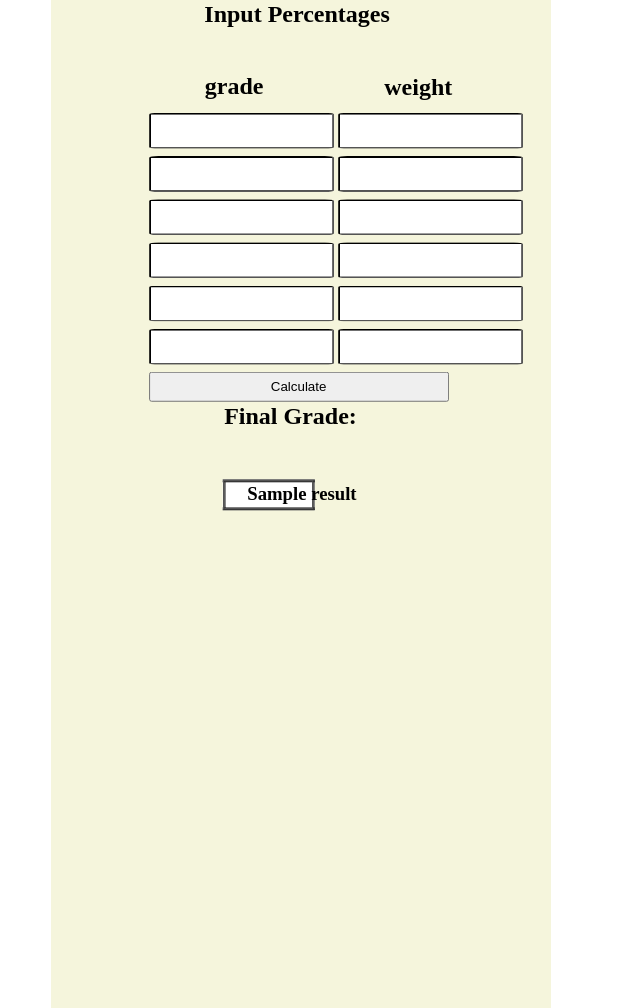
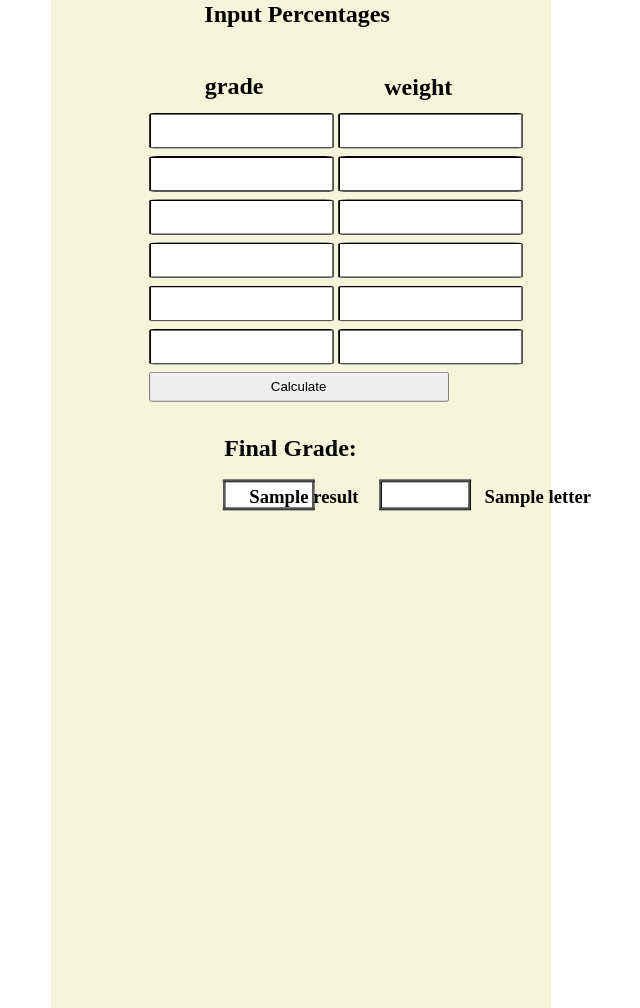
Before and after one commit to Csedge-Charles/grade-calculator, a Flask app: template templates/index.html in a window 1280 px wide. Shown: the part 318-1326 px from the top of the page, without its empty margins (7-647 px from the left). Run offline with Flask 3, Linux system fonts and the light colour scheme; the template is opened without the code that fills it: most values are stand-ins (such as "Sample title", 1, 10 or a date in 2020).

Commit message:
letter grade

```diff
--- a/app.py
+++ b/app.py
@@ -21,9 +21,44 @@
         weight5 = float(request.form['fifthweight'])
         weight6 = float(request.form['sixthweight'])
 
-        final_grade = str(func.grade_calculator(grade1, weight1, grade2, weight2, grade3, weight3, grade4, weight4, grade5, weight5, grade6, weight6, 0, 0))
+        final_grade = func.grade_calculator(grade1, weight1, grade2, weight2, grade3, weight3, grade4, weight4, grade5, weight5, grade6, weight6, 0, 0)
 
-        return render_template('index.html', result=final_grade)
+        letter = ''
+        if final_grade == 100:
+            letter = 'A+'
+        if final_grade >= 93 and final_grade < 100:
+            letter = 'A'
+
+        if final_grade >= 90 and final_grade < 93:
+            letter = 'A-'
+        if final_grade >= 87 and final_grade < 90:
+            letter = 'B+'
+        if final_grade >= 83 and final_grade < 87:
+            letter = 'B'
+        if final_grade >= 80 and final_grade < 83:
+            letter = 'B-'
+
+        if final_grade >= 77 and final_grade < 80:
+            letter = 'C+'
+        if final_grade >= 73 and final_grade < 77:
+            letter = 'C'
+        if final_grade >= 70 and final_grade < 73:
+            letter = 'C-'
+
+        if final_grade >= 67 and final_grade < 70:
+            letter = 'D+'
+        if final_grade >= 63 and final_grade < 67:
+            letter = 'D'
+        if final_grade >= 60 and final_grade < 63:
+            letter = 'D-'
+
+        if final_grade < 60:
+            letter = 'F'
+
+
+
+
+        return render_template('index.html', result=str(final_grade), letter=letter)
     return render_template('index.html')
 
 if __name__ == '__main__':
--- a/static/styles/styles.css
+++ b/static/styles/styles.css
@@ -86,7 +86,7 @@
 }
 
 #answer{
-    transform:translate(-225%, 120%)
+    transform:translate(-225%, 130%)
 }
 
 #answer-box{
@@ -98,8 +98,19 @@
     transform:translate(-470%, 1550%)
 }
 
+#letter-box{
+    background-color: rgb(255, 255, 255);
+    height: 25px;
+    width: 86px;
+    border-color: black;
+    border-style: ridge;
+    transform: translate(-400%, 1550%);
+}
+#letter{
+    transform: translate(-464px, 468px);
+}
 #result{
-    transform:translate(-500px, 465px)
+    transform:translate(-590px, 468px)
 }
 
 #gradeset{
--- a/templates/index.html
+++ b/templates/index.html
@@ -62,7 +62,11 @@
         <div id="answer-box">
 
         </div>
+        <div id="letter-box">
+
+        </div>
         <h3 id="result">{{ result }}</h3>
+        <h3 id="letter">{{ letter }}</h3>
     </div>
 
 
```
